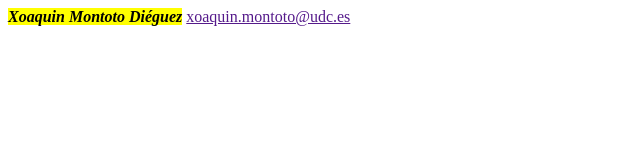
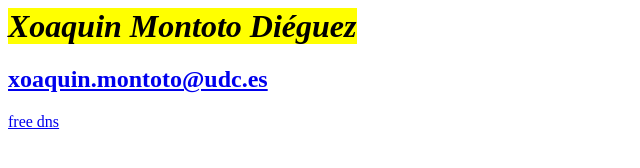
Before and after one commit to xoaqui/Redes-P1, a plain HTML site: page index.html in a window 1280 px wide. Shown: the whole page, without its empty margins (0-640 px from the left). Drawn offline with Linux system fonts and the light colour scheme.

Commit message:
Update index.html

```diff
--- a/index.html
+++ b/index.html
@@ -1,2 +1,3 @@
-<em><strong><mark>Xoaquin Montoto Diéguez</mark></strong></em>
-<a href shape="rectangle">xoaquin.montoto@udc.es</a>
+<h1><em><strong><mark>Xoaquin Montoto Diéguez</mark></strong></em></h1>
+<h2><a href="xoauqin.montoto@udc.es" shape="rectangle">xoaquin.montoto@udc.es</a></h2>
+<p><a href="https://freedns.afraid.org"> free dns</a></p>
```
